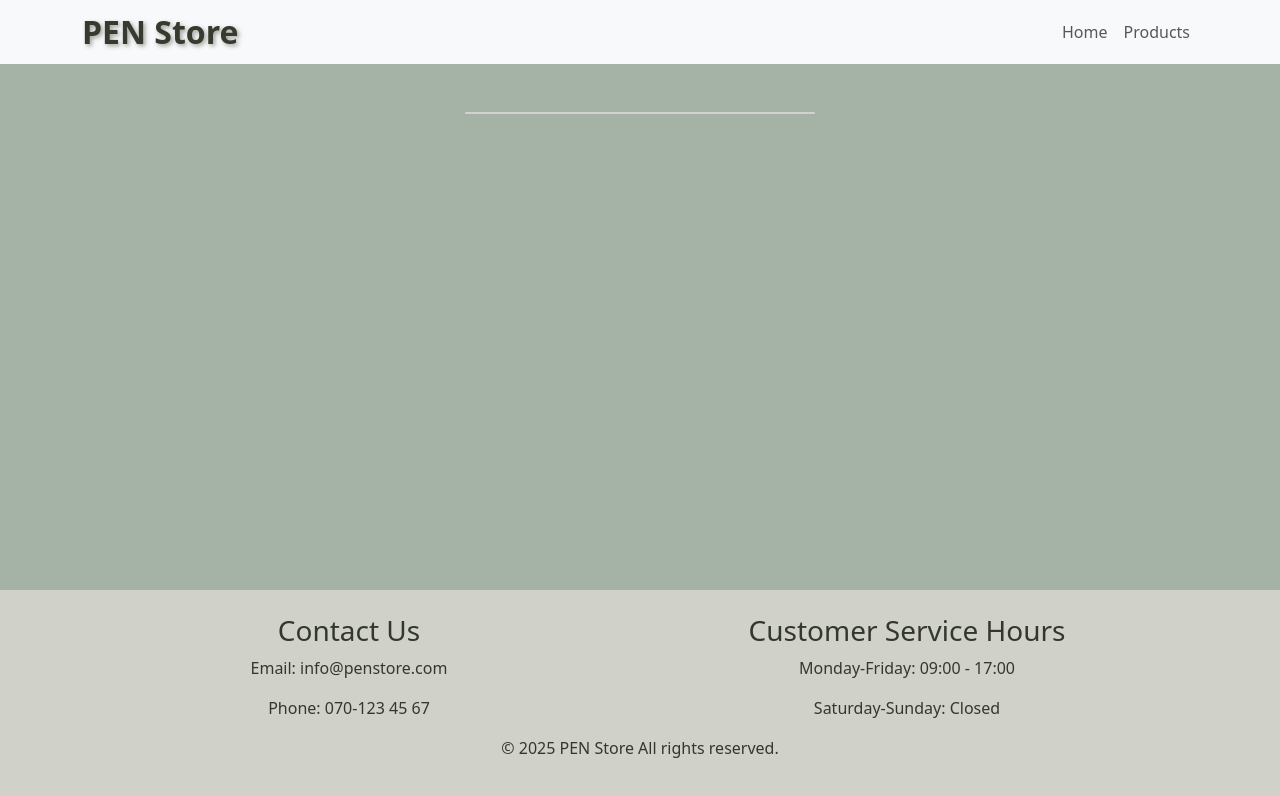
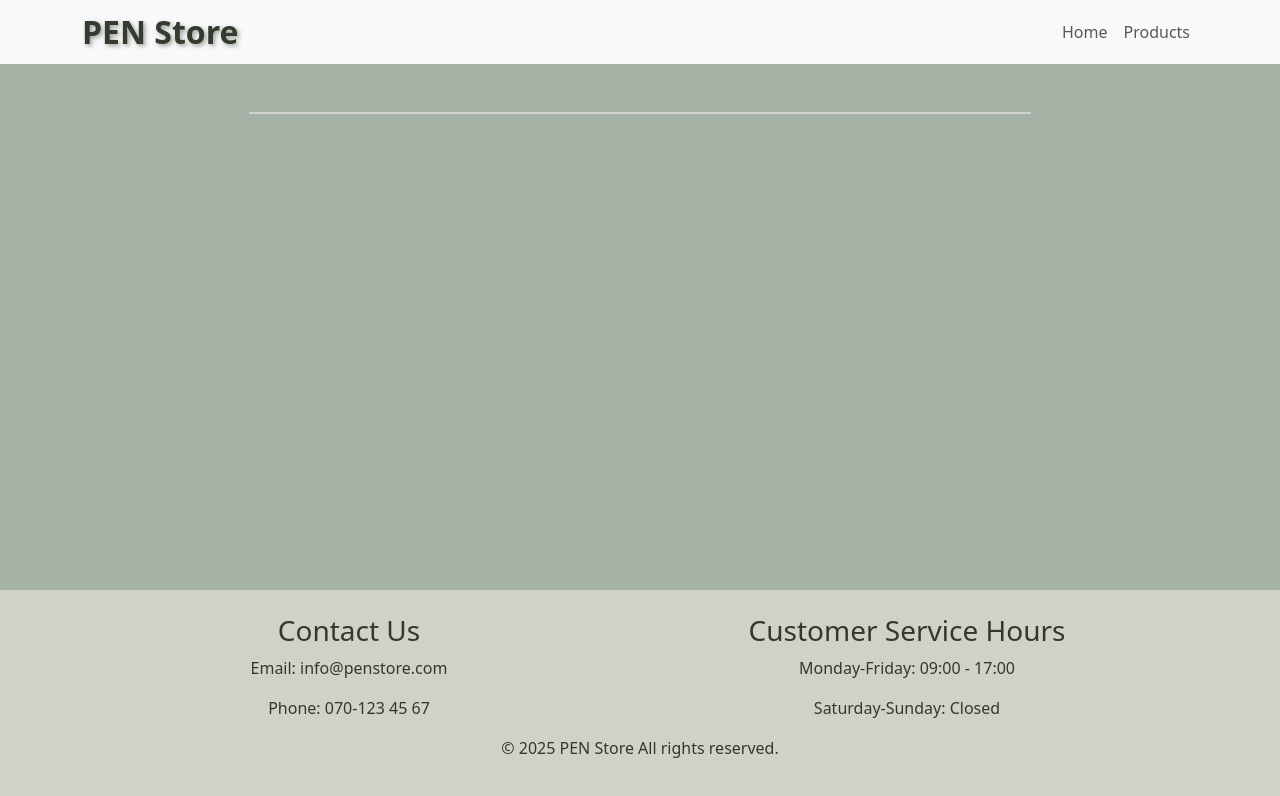
Before and after one commit to PauliLinde/PenStoreVG, a plain HTML site: page orderComplete.html in a window 1280 px wide. Drawn offline with nearby package versions, Linux system fonts and the light colour scheme.

Commit message:
changed size on card on copmleteOrder

```diff
--- a/style.css
+++ b/style.css
@@ -99,6 +99,10 @@ input[type="submit"] {
     width: 20%;
 }
 
+#completeOrder {
+    min-width: 70%;
+}
+
 /* Footer styling */
 footer {
     margin-top: auto;
```
